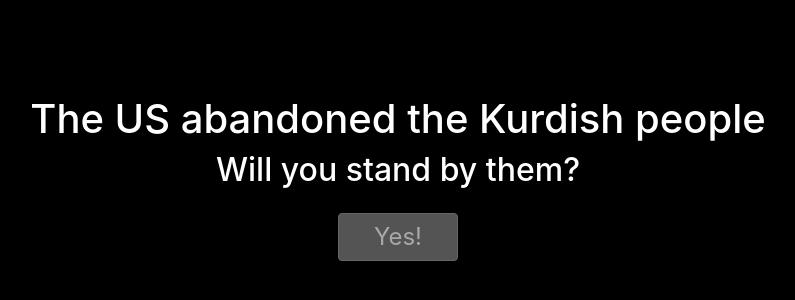
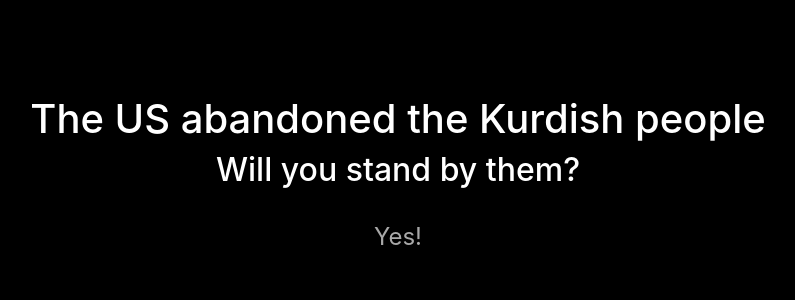
Before and after one commit to mattevans98/supportthekurds, a website: page index.html in a window 1280 px wide. Shown: the part 222-522 px from the top of the page, without its empty margins (242-1037 px from the left). Drawn offline with nearby package versions, Linux system fonts and the light colour scheme.

Commit message:
Changed #splash_btn styles

```diff
--- a/css/main.css
+++ b/css/main.css
@@ -33,9 +33,9 @@ section h1, section h2 {
 #splash_btn {
     border-radius: 4px;
     color: lightgrey;
-    background-color: dimgray;
+    background-color: transparent;
     width: 5em;
     height: 2em;
     font-size: 1.5em;
-    border: 1px solid gray;
+    border: none;
 }
```
